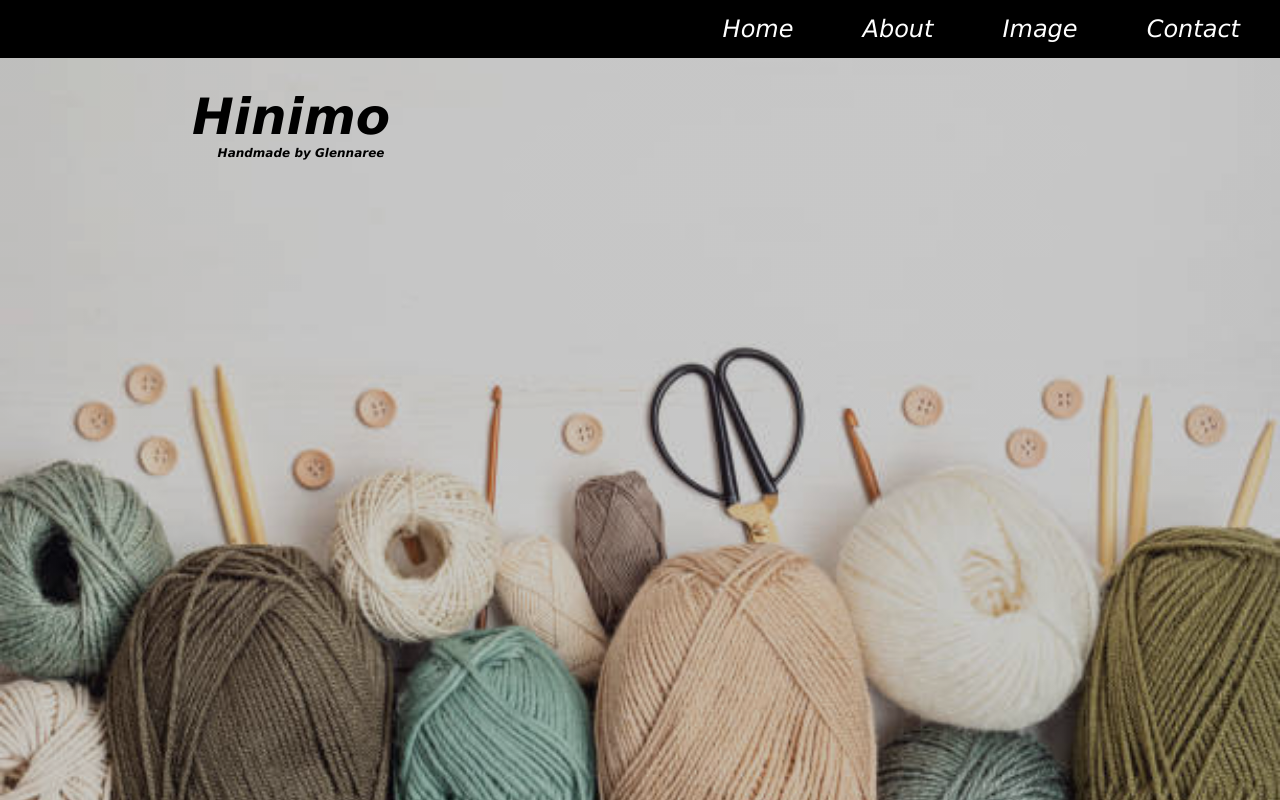
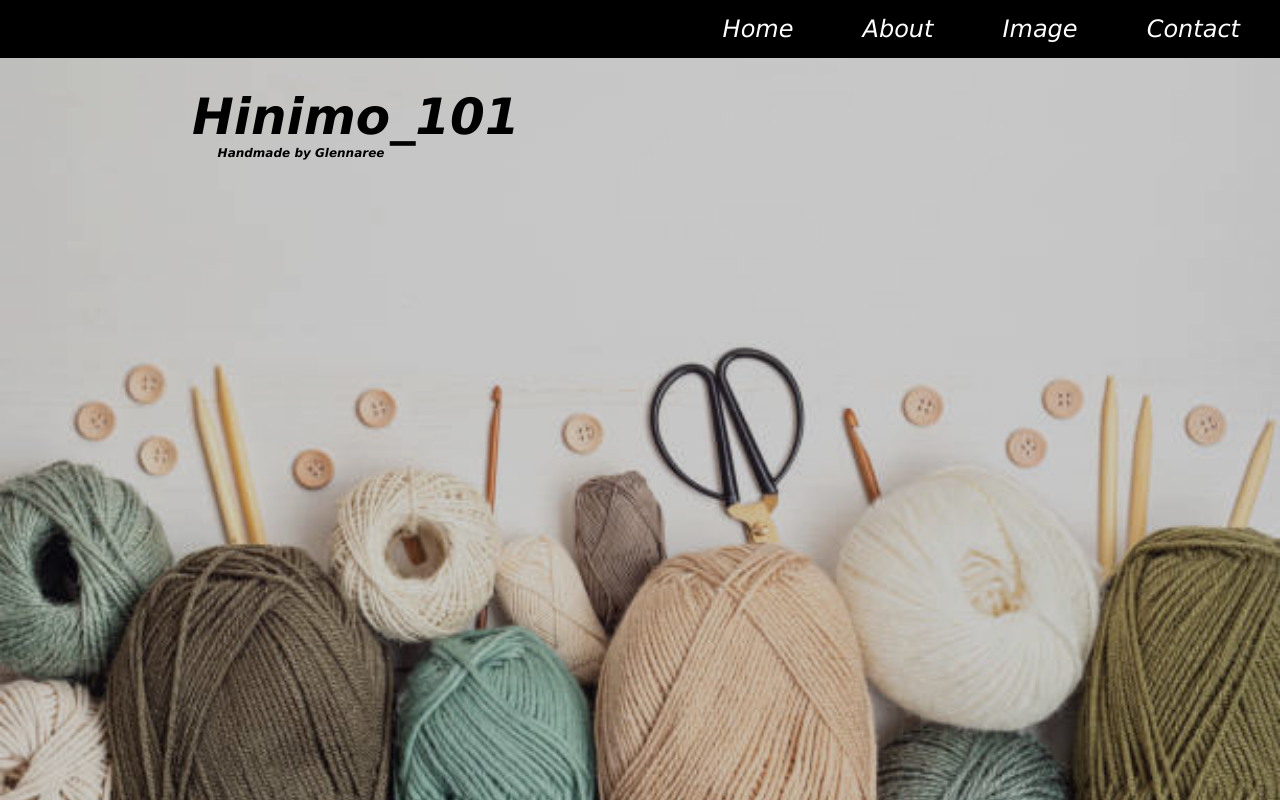
Before and after one commit to ivandancil/hinimobyglenn.io, a plain HTML site: page index.html in a window 1280 px wide. Drawn offline with Linux system fonts and the light colour scheme.

Commit message:
i change the website name

```diff
--- a/index.html
+++ b/index.html
@@ -20,7 +20,7 @@
 
 
         <header class="PageName">
-            <h1>Hinimo</h1>
+            <h1>Hinimo_101</h1>
             <h2>Handmade by Glennaree</h2>
         </header>
     </div>
```
